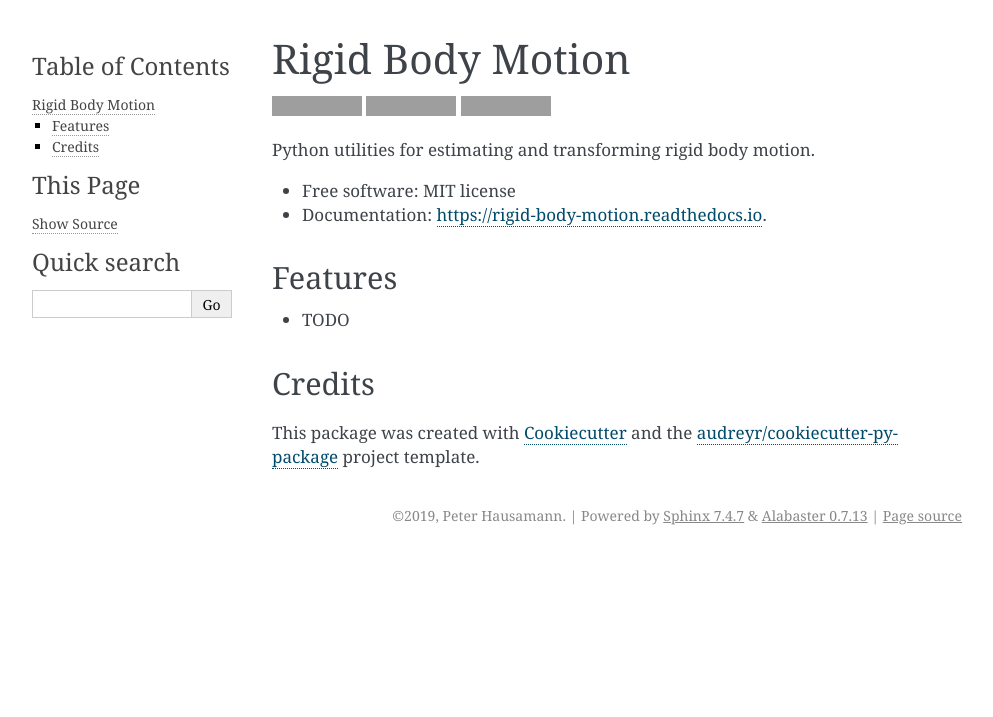
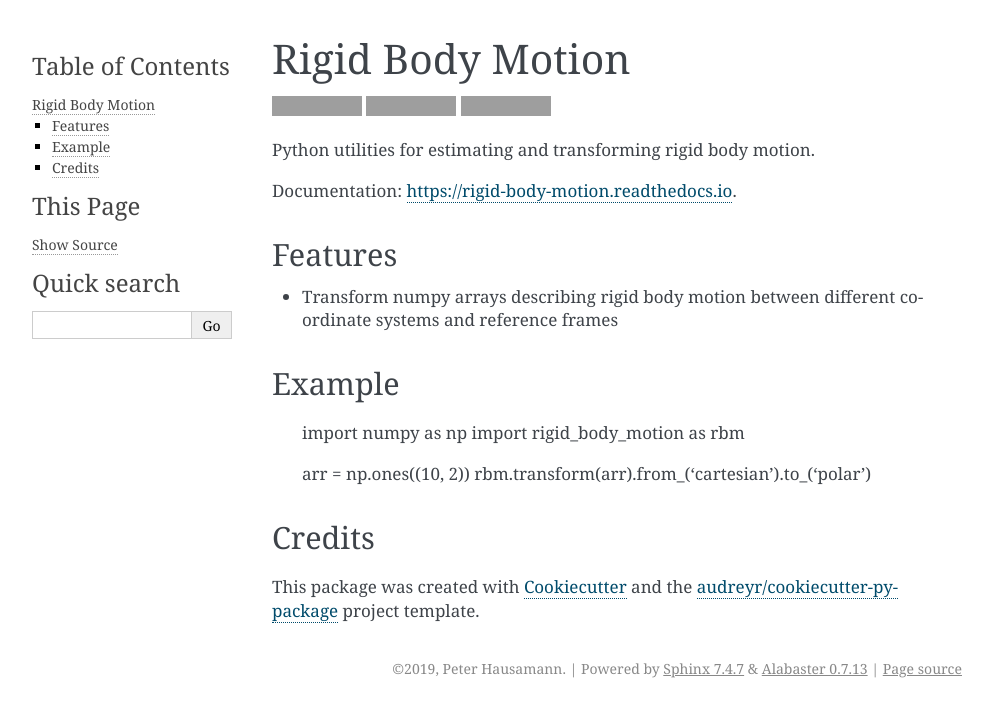
Before and after one commit to phausamann/rigid-body-motion, a Sphinx documentation site: the page built from docs/readme.rst, in a window 1280 px wide. Shown: the top 717 px of the page, without its empty margins (148-1141 px from the left). Built offline with Sphinx 7.4.7, drawn with Linux system fonts in a browser that asks for light colours; pages that are not in the unit, such as notebooks, are missing from menus; grey boxes are pictures that could not be loaded.

Commit message:
Add 2D cartesian to polar conversion

```diff
--- a/README.rst
+++ b/README.rst
@@ -7,7 +7,7 @@ Rigid Body Motion
         :target: https://pypi.python.org/pypi/rigid-body-motion
 
 .. image:: https://img.shields.io/travis/phausamann/rigid-body-motion.svg
-        :target: https://travis-ci.org/phausamann/rigid-body-motion
+        :target: https://travis-ci.com/phausamann/rigid-body-motion
 
 .. image:: https://readthedocs.org/projects/rigid-body-motion/badge/?version=latest
         :target: https://rigid-body-motion.readthedocs.io/en/latest/?badge=latest
@@ -19,14 +19,23 @@ Rigid Body Motion
 Python utilities for estimating and transforming rigid body motion.
 
 
-* Free software: MIT license
-* Documentation: https://rigid-body-motion.readthedocs.io.
+Documentation: https://rigid-body-motion.readthedocs.io.
 
 
 Features
 --------
 
-* TODO
+* Transform numpy arrays describing rigid body motion between different coordinate systems and reference frames
+
+
+Example
+-------
+
+    import numpy as np
+    import rigid_body_motion as rbm
+
+    arr = np.ones((10, 2))
+    rbm.transform(arr).from_('cartesian').to_('polar')
 
 Credits
 -------
--- /dev/null
+++ b/requirements.txt
@@ -0,0 +1 @@
+numpy
```
Also changed, not shown: docs/installation.rst (+5 -5 lines), rigid_body_motion/__init__.py (+43 -0 lines), 1 other file.
